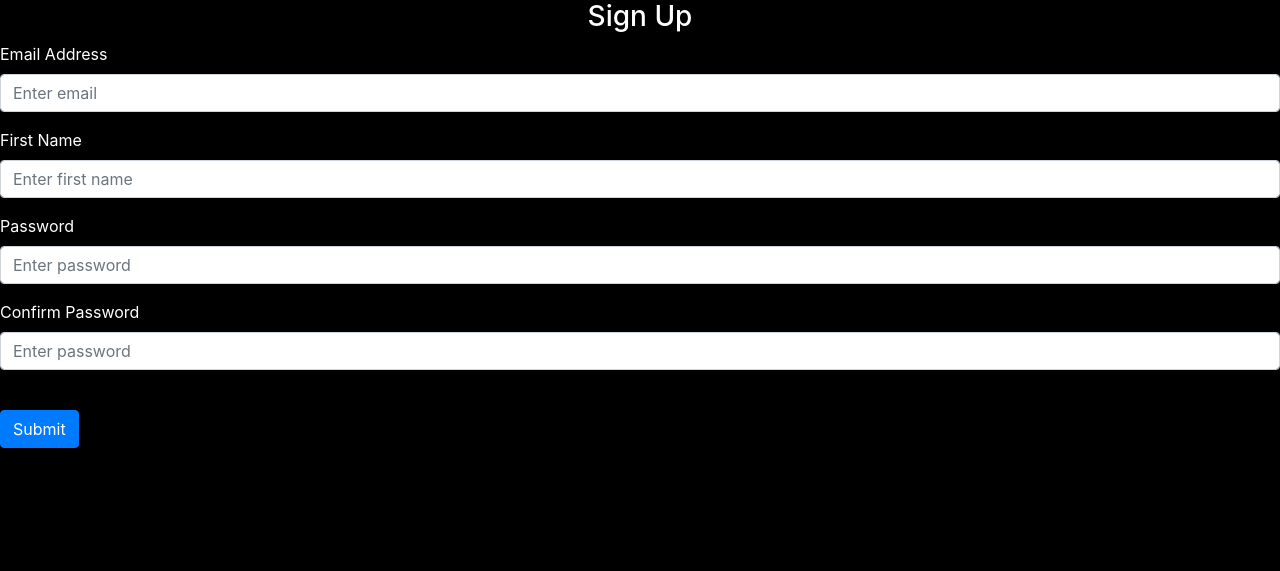
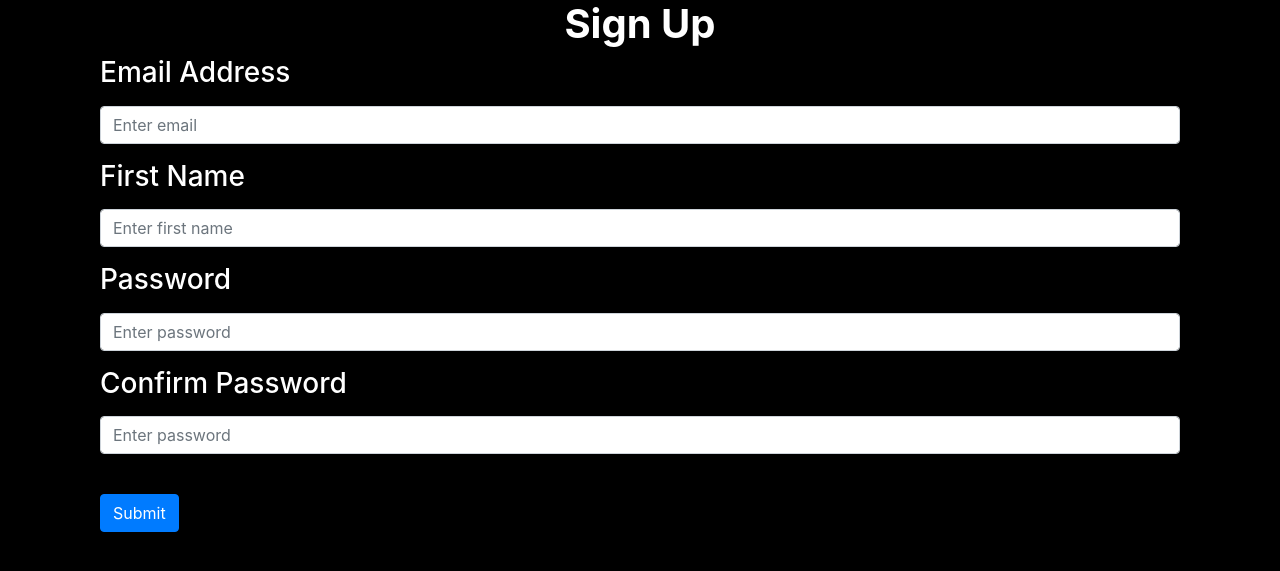
Before and after one commit to imirransom7/Anime-Recommendation-App, a Flask app: page /sign-up in a window 1280 px wide. Shown: the part 110-681 px from the top of the page. Run offline with Flask 3, Linux system fonts and the light colour scheme; parts of the project's set-up code (start-up, migrations or seed data) failed here and were passed over.

Commit message:
base.html extending container to create margins; sign-up page updated font

```diff
--- a/anime_web/templates/base.html
+++ b/anime_web/templates/base.html
@@ -92,8 +92,12 @@
         {% endwith %}
 
 <!--        <h1>RecAnime!!!</h1>-->
+    <div class="container">
+   <div class="col-md-12">
         {% block content %}
         {% endblock %}
+   </div>
+    </div>
         {% for x in content %}
             <p>{{x}}</p>
         {% endfor %}
--- a/anime_web/templates/sign_up.html
+++ b/anime_web/templates/sign_up.html
@@ -1,10 +1,14 @@
 {% extends 'base.html' %}
 {% block title %}Sign Up Page{% endblock %}
 {% block content %}
+
 <form method="POST">
-    <h3 align='center'>Sign Up</h3>
+    <div align="center">
+        <h1 class="Display-1 font-weight-bolder">Sign Up</h1>
+    </div>
+
     <div class="form-group">
-        <label for='email'>Email Address</label>
+        <label for='email'><h3>Email Address</h3></label>
         <input
         type='email'
         class='form-control'
@@ -14,7 +18,7 @@
         />
     </div>
     <div class="form-group">
-        <label for='firstName'>First Name</label>
+        <label for='firstName'><h3>First Name</h3></label>
         <input
         type='text'
         class='form-control'
@@ -24,7 +28,7 @@
         />
     </div>
     <div class="form-group">
-        <label for='password1'>Password</label>
+        <label for='password1'><h3>Password</h3></label>
         <input
         type='password'
         class='form-control'
@@ -34,7 +38,7 @@
         />
     </div>
     <div class="form-group">
-        <label for='password2'>Confirm Password</label>
+        <label for='password2'><h3>Confirm Password</h3></label>
         <input
         type='password'
         class='form-control'
```
